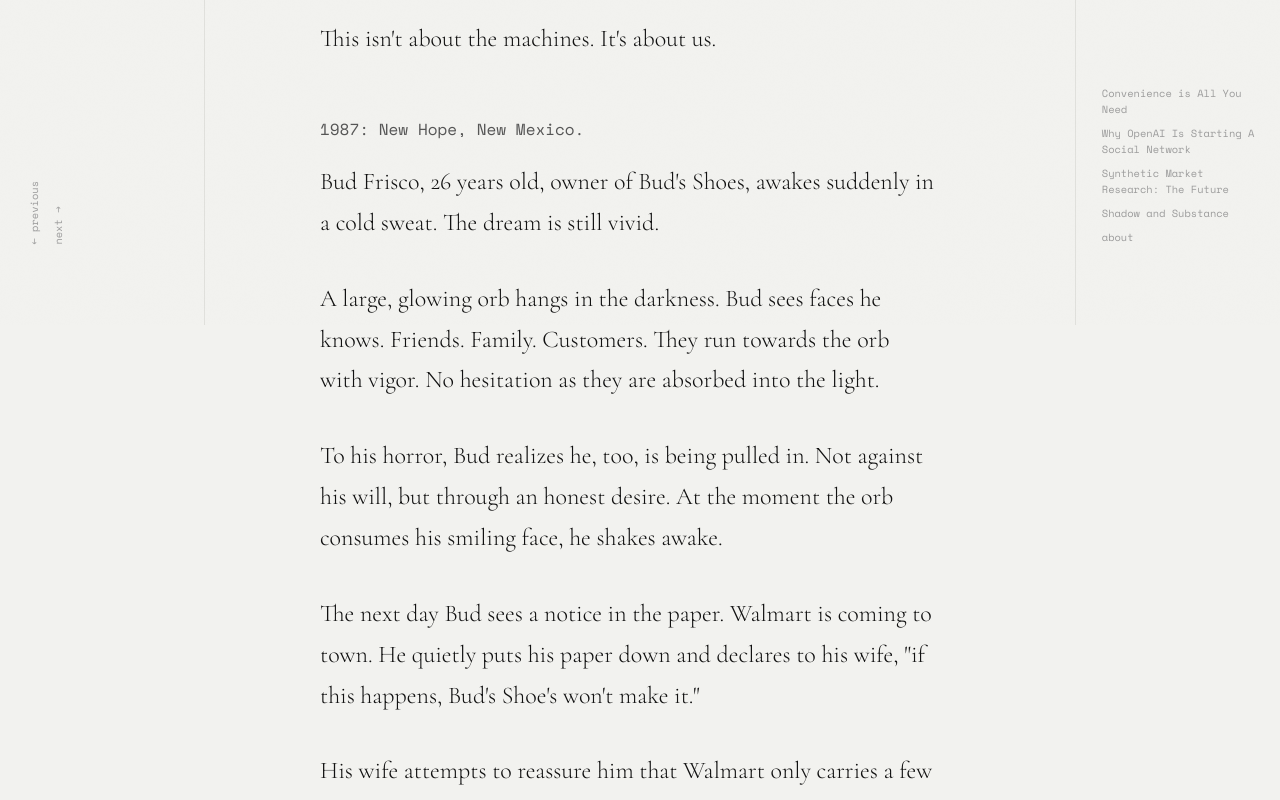
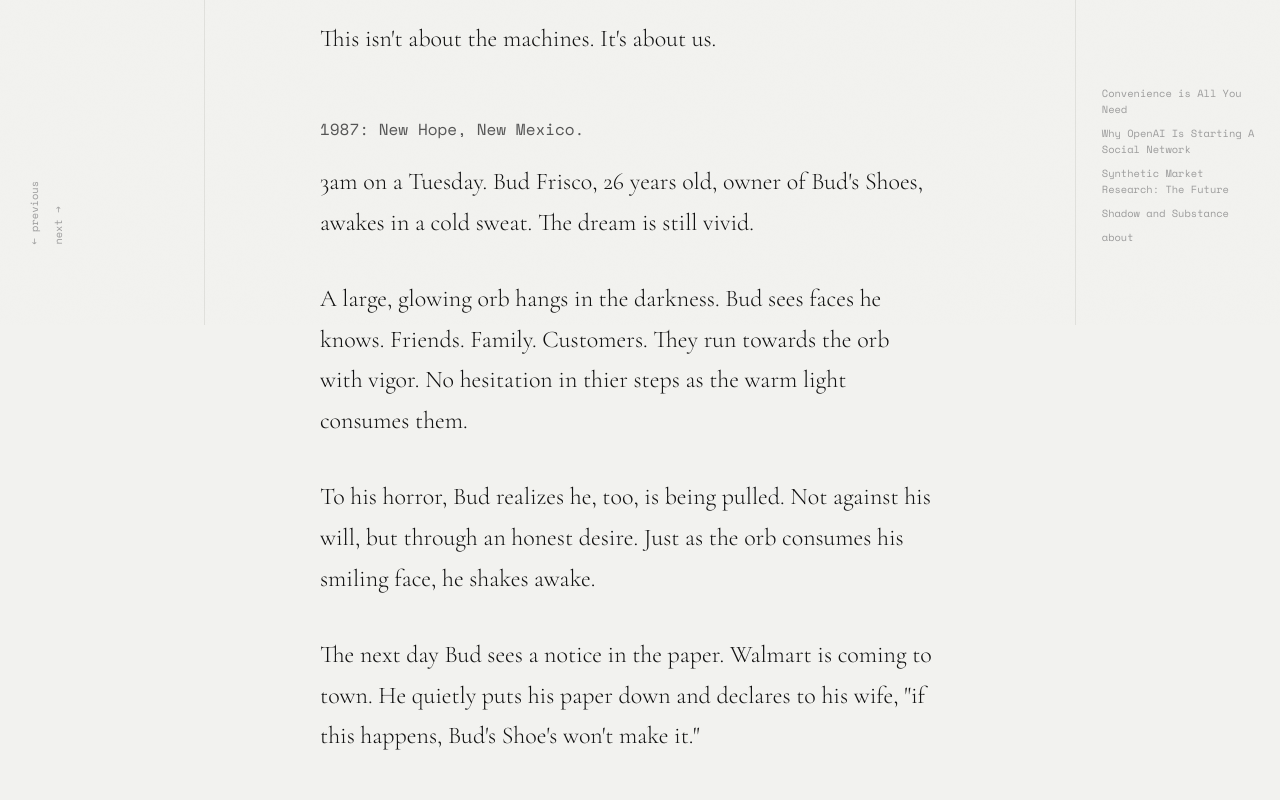
Before and after one commit to kilncreative/essays, a plain HTML site: page convenience.html in a window 1280 px wide. Shown: the part 475-1275 px from the top of the page. Drawn offline with nearby package versions, Linux system fonts and the light colour scheme.

Commit message:
Update convenience.html

```diff
--- a/convenience.html
+++ b/convenience.html
@@ -458,11 +458,11 @@ j=d.createElement(s),dl=l!='dataLayer'?'&l='+l:'';j.async=true;j.src=
 
                 <p class="date-location">1987: New Hope, New Mexico.</p>
 
-                <p>Bud Frisco, 26 years old, owner of Bud's Shoes, awakes suddenly in a cold sweat. The dream is still vivid.</p>
+                <p>3am on a Tuesday. Bud Frisco, 26 years old, owner of Bud's Shoes, awakes in a cold sweat. The dream is still vivid.</p>
 
-                <p>A large, glowing orb hangs in the darkness. Bud sees faces he knows. Friends. Family. Customers. They run towards the orb with vigor. No hesitation as they are absorbed into the light.</p>
+                <p>A large, glowing orb hangs in the darkness. Bud sees faces he knows. Friends. Family. Customers. They run towards the orb with vigor. No hesitation in thier steps as the warm light consumes them.</p>
 
-                <p>To his horror, Bud realizes he, too, is being pulled in. Not against his will, but through an honest desire. At the moment the orb consumes his smiling face, he shakes awake.</p>
+                <p>To his horror, Bud realizes he, too, is being pulled. Not against his will, but through an honest desire. Just as the orb consumes his smiling face, he shakes awake.</p>
 
                 <p>The next day Bud sees a notice in the paper. Walmart is coming to town. He quietly puts his paper down and declares to his wife, "if this happens, Bud's Shoe's won't make it."</p>
 
```
